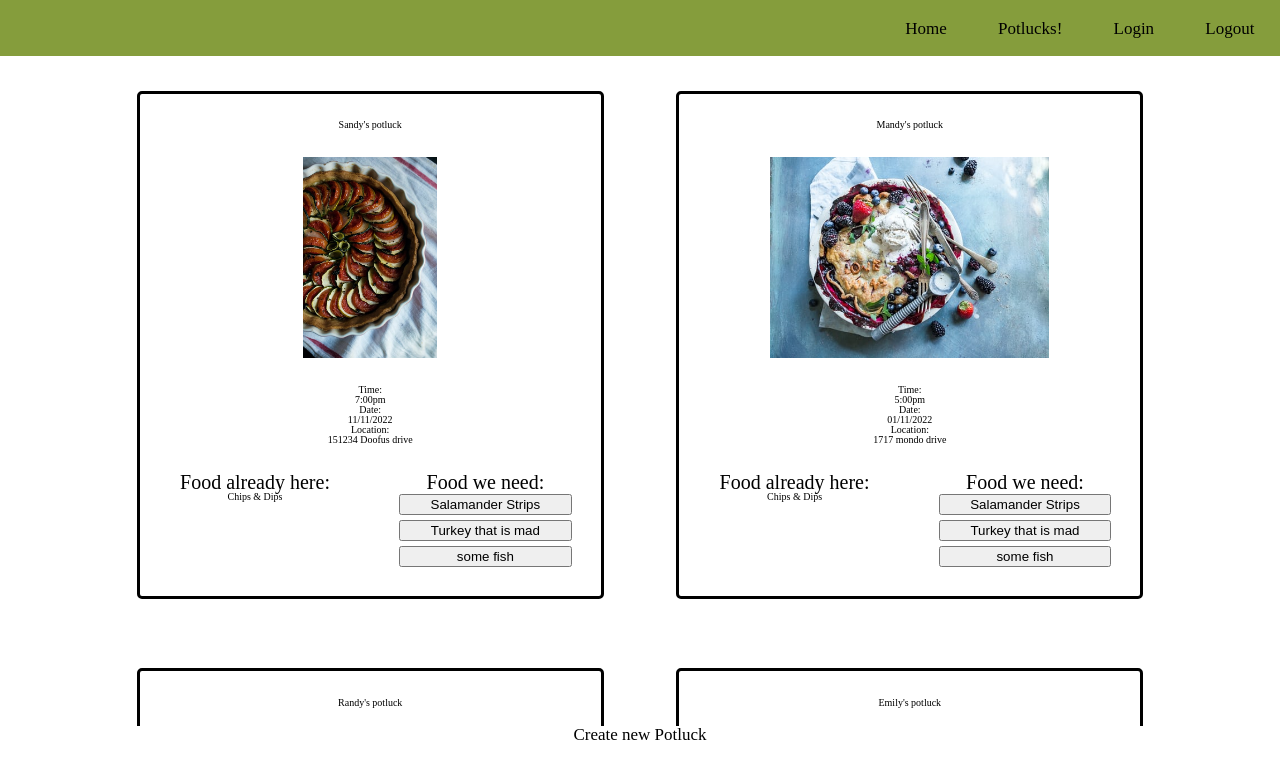
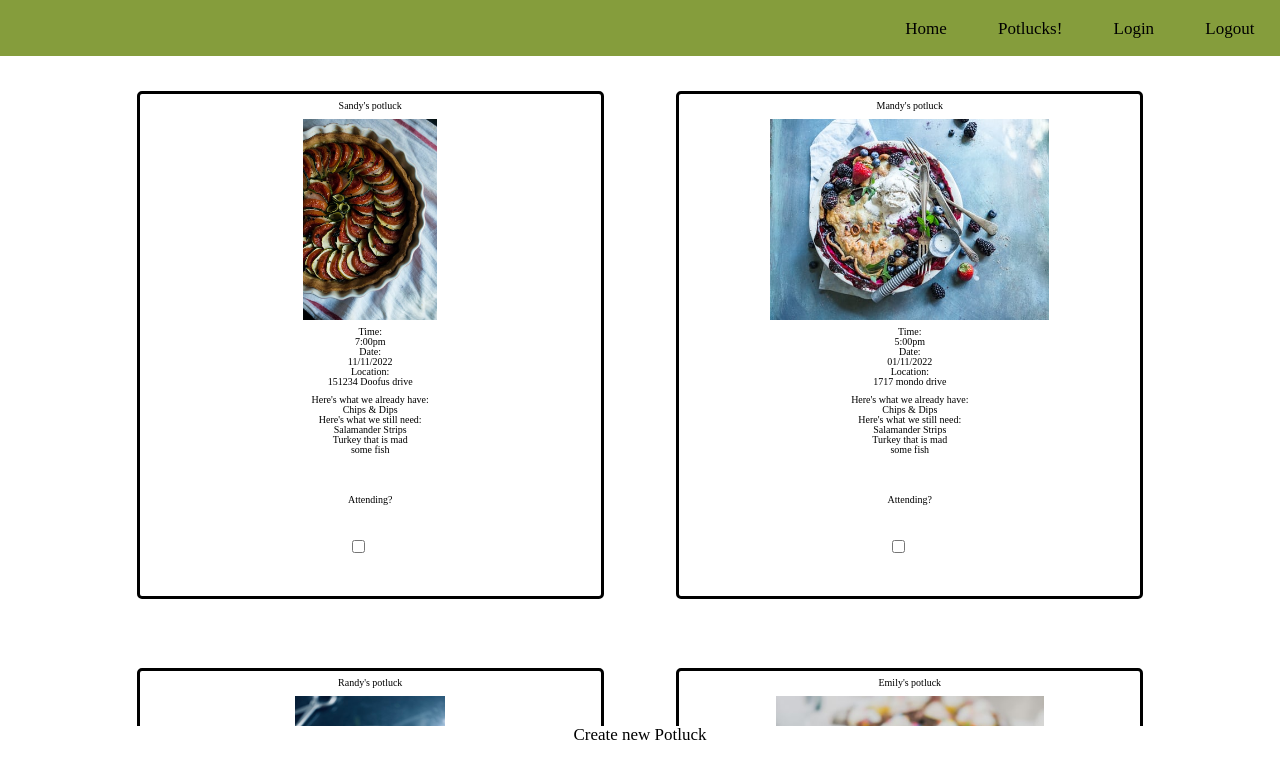
Before and after one commit to Build-Week-potluck-planner-9/front-end, a React (Create React App) app in the folder buildweek-potluck/: page /event-page in a window 1280 px wide. Shown: the top 778 px of the page. Built offline with nearby package versions, Linux system fonts and the light colour scheme; sample sign-in values are in the browser's storage.

Commit message:
created editEvent component for user/admin

```diff
--- a/buildweek-potluck/src/App.js
+++ b/buildweek-potluck/src/App.js
@@ -3,7 +3,7 @@ import Header from './Components/Header';
 import Home from './Components/Home';
 import Login from './Components/Login';
 import Logout from './Components/Logout';
-import EventPage from './Components/EventPage'
+import EventPage from './Components/EventPage';
 import PrivateRoute from './Components/PrivateRoute';
 import CreatePotluck from './Components/CreatePotluck';
 import './App.css';
@@ -20,8 +20,8 @@ function App() {
 			<Route exact path='/home' component={Home} />
 			<Route exact path='/login' component={Login} />
 
+			<PrivateRoute exact path='/logout' component={Logout} />
 			<PrivateRoute exact path='/event-page' component={EventPage} />
-			<PrivateRoute exact path='/logout' component={Logout} />
 			<PrivateRoute exact path='/event-page/create-potluck' component={CreatePotluck} />
 		</div>
 	);
--- a/buildweek-potluck/src/Components/Event.js
+++ b/buildweek-potluck/src/Components/Event.js
@@ -1,39 +1,32 @@
 // All imports here
 import React, { useState } from 'react';
+import { Link } from 'react-router-dom';
 import '../App.css';
 
 // start Event component
 export default function Event(props) {
-    const [foodWeHave, setFoodWeHave] = useState(props.mockData.selectedFood);
-    const [needed] = useState(props.mockData.unselectedFood);
-
-
-    const addItem = () => {
-    }
-
     return (
         <div className='event'>
             <h2>{props.mockData.name}</h2>
-            <img src={props.mockData.img}></img>
+            <img src={props.mockData.img} alt=''></img>
                 <div className='info'>
                     <h4>Time: <p>{props.mockData.time}</p></h4>
                     <h4>Date: <p>{props.mockData.date}</p></h4>
                     <h4>Location: <p>{props.mockData.location}</p></h4>
                 </div>
-                <div className='items'>
-                    <div className='have'>
-                        <h4>Food already here: </h4>
-                        {foodWeHave.map(item => {
-                            return <p>{item}</p>
-                        })}
+                <div className='food'>
+                    <div className='whatWeHave'>
+                        <h4>Here's what we already have:</h4>
+                        {props.mockData.selectedFood.map(item => (<p key={props.mockData.id}>{item}</p>))}
                     </div>
-                    <div className='needed'>
-                        <h4>Food we need: </h4>
-                        {needed.map(item => {
-                            return <button onClick={addItem}>{item}</button>
-                        })}
+                    <div className='whatWeNeed'>
+                        <h4>Here's what we still need:</h4>
+                        {props.mockData.unselectedFood.map(item => (<p key={item.id}>{item}</p>))}
                     </div>
                 </div>
+                <label><h4>Attending?</h4>
+                <input type='checkbox' onClick={() => (!props.mockData.confirmed)}></input>
+                </label>
         </div>
     )
 }
--- a/buildweek-potluck/src/mockData.js
+++ b/buildweek-potluck/src/mockData.js
@@ -8,6 +8,7 @@ export default [
         location: '151234 Doofus drive',
         selectedFood: ['Chips & Dips'],
         unselectedFood: ['Salamander Strips', 'Turkey that is mad', 'some fish'],
+        attending: [],
         confirmed: false
     },
     {
@@ -19,6 +20,7 @@ export default [
         location: '1717 mondo drive',
         selectedFood: ['Chips & Dips'],
         unselectedFood: ['Salamander Strips', 'Turkey that is mad', 'some fish'],
+        attending: [],
         confirmed: false
     },
     {
@@ -30,6 +32,7 @@ export default [
         location: '9090 chundo drive',
         selectedFood: ['Chips & Dips'],
         unselectedFood: ['Salamander Strips', 'Turkey that is mad', 'some fish'],
+        attending: [],
         confirmed: false
     },
     {
@@ -41,6 +44,7 @@ export default [
         location: '7619 clambo drive',
         selectedFood: ['Chips & Dips'],
         unselectedFood: ['Salamander Strips', 'Turkey that is mad', 'some fish'],
+        attending: [],
         confirmed: false
     },
 ]
```
Also changed, not shown: buildweek-potluck/src/Components/EditEvent.js (added).
